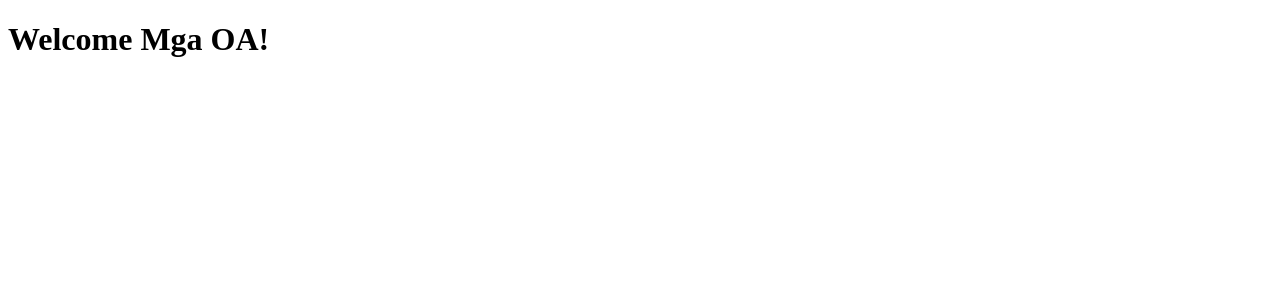
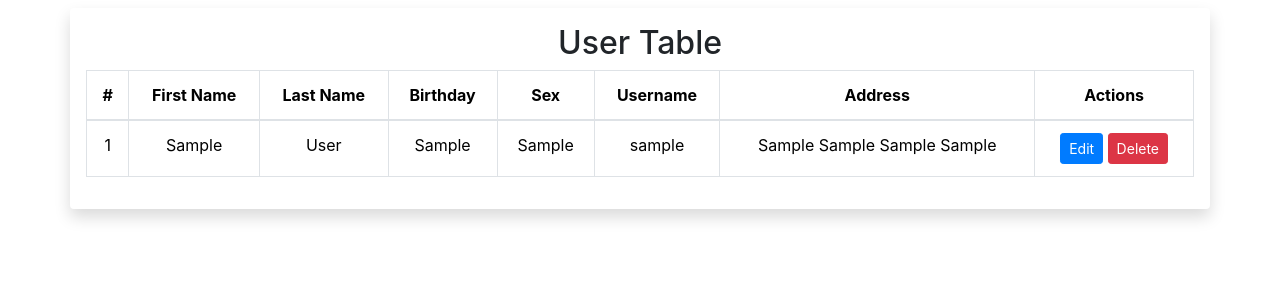
Before and after one commit to skyyyy20/php-oop, a PHP site: page / in a window 1280 px wide. Shown: the top 300 px of the page. Run offline with PHP 8.4, Linux system fonts and the light colour scheme; tables that the repository leaves empty or names only in its code hold one stand-in row (values such as "Sample post"); some libraries are stand-ins or nearby versions.

Commit message:
added delete function

```diff
--- a/classes/database.php
+++ b/classes/database.php
@@ -38,4 +38,50 @@ class database{
         $con = $this->opencon();
         return $con->prepare("INSERT INTO user_address (UserID, user_add_street, user_add_barangay, user_add_city, user_add_province) VALUES (?, ?, ?, ?, ?)") ->execute([$UserID, $user_add_street, $user_add_barangay, $user_add_city, $user_add_province]);
     }
+
+    function view ()
+    {
+        $con = $this->opencon();
+        return $con->query("SELECT
+        users.UserID,
+        users.Firstname,
+        users.Lastname,
+        users.Birthday,
+        users.Birthday,
+        users.Sex,
+        users.UserName,
+        users.UserPass,
+        CONCAT(
+            user_address.user_add_street,
+            ' ',
+            user_address.user_add_barangay,
+            ' ',
+            user_address.user_add_city,
+            ' ',
+            user_address.user_add_province
+        ) AS address
+    FROM
+        users
+    JOIN user_address ON users.UserID = user_address.UserID;")->fetchAll();
+    }
+
+    function Delete ($id)
+    {
+        try{
+        $con = $this->opencon();
+        $con->beginTransaction();
+
+        $query = $con->prepare("DELETE FROM user_address WHERE UserID = ?");
+        $query->execute([$id]);
+
+        $query2 = $con->prepare("DELETE FROM users WHERE UserID = ?");
+        $query2->execute([$id]);
+
+        $con->commit();
+        return true;
+        }catch (PDOException $e){
+            $con->rollBack();
+            return false;
+        }
+    }
 }
--- a/index.php
+++ b/index.php
@@ -1,11 +1,89 @@
+<?php
+require_once('classes/database.php');
+$con = new database();
+
+if(isset($_POST['Delete'])){
+  $id = $_POST['id'];
+  if($con->Delete($id)) {
+    header('location:index.php');
+  }else{
+    echo "Something went wrong.";
+  }
+}
+?>
+
 <!DOCTYPE html>
 <html lang="en">
 <head>
-    <meta charset="UTF-8">
-    <meta name="viewport" content="width=device-width, initial-scale=1.0">
-    <title>Document</title>
+  <meta charset="UTF-8">
+  <meta name="viewport" content="width=device-width, initial-scale=1.0">
+  <title>Welcome!</title>
+  <link rel="stylesheet" href="./bootstrap-5.3.3-dist/css/bootstrap.css">
+  <!-- Bootstrap CSS -->
+  <link href="https://stackpath.bootstrapcdn.com/bootstrap/4.5.2/css/bootstrap.min.css" rel="stylesheet">
+  <!-- For Icons -->
+  <link rel="stylesheet" href="https://cdnjs.cloudflare.com/ajax/libs/font-awesome/5.15.4/css/all.min.css">
+<link rel="stylesheet" href="./includes/style.css">
 </head>
 <body>
-    <h1>Welcome Mga OA!</h1>
+
+<div class="container user-info rounded shadow p-3 my-2">
+<h2 class="text-center mb-2">User Table</h2>
+  <div class="table-responsive text-center">
+    <table class="table table-bordered">
+      <thead>
+        <tr>
+          <th>#</th>
+          <th>First Name</th>
+          <th>Last Name</th>
+          <th>Birthday</th>
+          <th>Sex</th>
+          <th>Username</th>
+          <th>Address</th>
+          <th>Actions</th>
+        </tr>
+
+      </thead>
+      <tbody>
+      <?php
+        $counter = 1;
+        $data = $con->view();
+        foreach ($data as $rows) {
+      ?>
+        <tr>
+          <td><?php echo $counter++ ?></td>
+          <td><?php echo $rows['Firstname'];?></td>
+          <td><?php echo $rows['Lastname'];?></td>
+          <td><?php echo $rows['Birthday'];?></td>
+          <td><?php echo $rows['Sex'];?></td>
+          <td><?php echo $rows['UserName'];?></td>
+          <td><?php echo $rows['address'];?></td>
+          <td>
+          <a href="#" class="btn btn-primary btn-sm">Edit</a>
+        <!-- Delete button -->
+        <form method="POST" style="display: inline;">
+            <input type="hidden" name="id" value=" <?php echo $rows['UserID']; ?>">
+            <input type="submit" name="Delete" class="btn btn-danger btn-sm" value="Delete" onclick="return confirm('Are you sure you want to delete this user?')">
+        </form>
+          </td>
+        </tr>
+        <?php
+         }
+         ?>
+        <!-- Add more rows for additional users -->
+      </tbody>
+    </table>
+  </div>
+</div>
+</div>
+
+<!-- Bootstrap JS and dependencies -->
+<script src="https://code.jquery.com/jquery-3.5.1.slim.min.js"></script>
+<script src="https://cdn.jsdelivr.net/npm/@popperjs/core@2.5.4/dist/umd/popper.min.js"></script>
+<script src="https://stackpath.bootstrapcdn.com/bootstrap/4.5.2/js/bootstrap.min.js"></script>
+<script src="./bootstrap-5.3.3-dist/js/bootstrap.js"></script>
+<!-- Bootsrap JS na nagpapagana ng danger alert natin -->
+<script src="https://cdn.jsdelivr.net/npm/bootstrap@5.3.0-alpha1/dist/js/bootstrap.bundle.min.js"></script>
+
 </body>
 </html>
```
